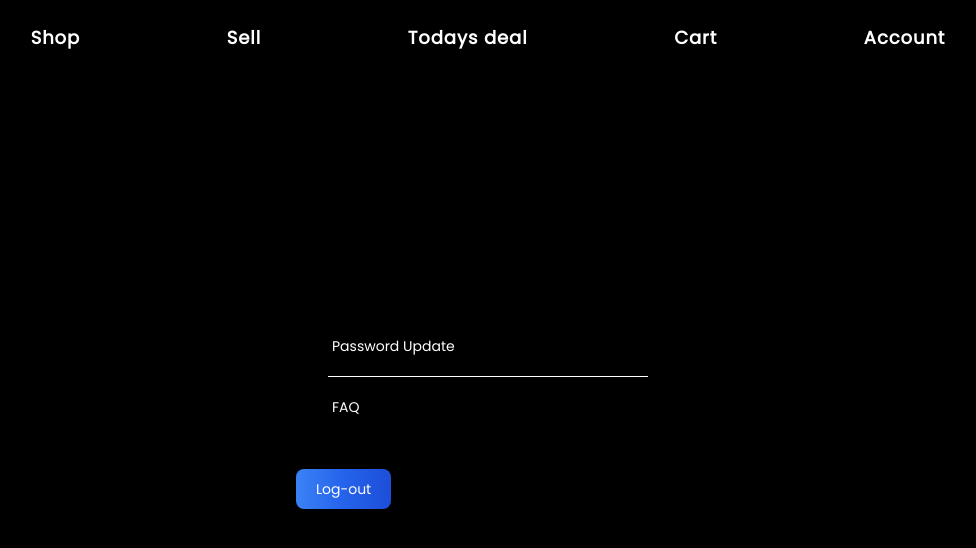
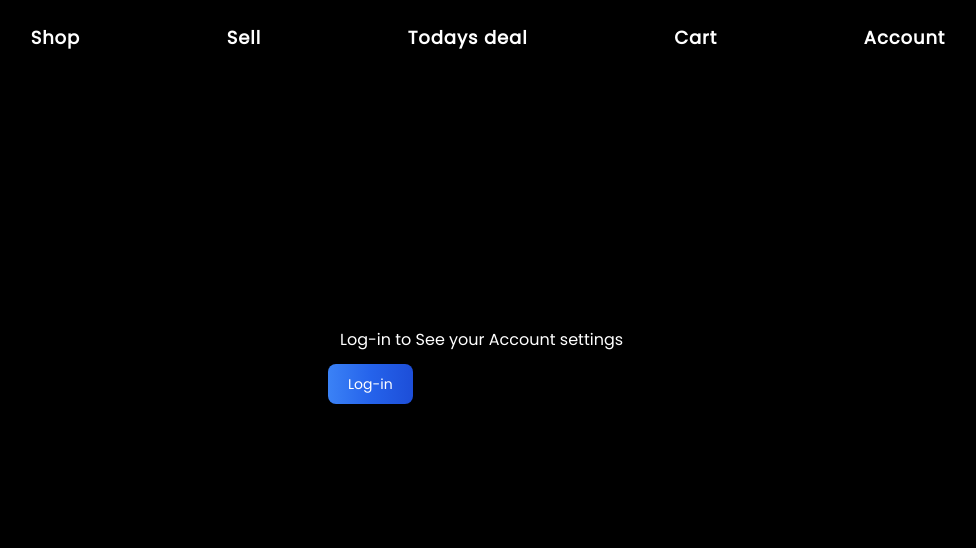
Before and after one commit to Nidhinsanju/Ecommerce, a Next.js app: page /Account in a window 1280 px wide. Shown: the top 548 px of the page, without its empty margins (152-1128 px from the left). Built offline with nearby package versions, Linux system fonts and the light colour scheme.

Commit message:
Routes are protected

```diff
--- a/package.json
+++ b/package.json
@@ -20,6 +20,7 @@
     "cookie": "^0.6.0",
     "cookies": "^0.9.1",
     "git": "^0.1.5",
+    "js-cookie": "^3.0.5",
     "json": "^11.0.0",
     "jsonwebtoken": "^9.0.2",
     "lucide-react": "^0.314.0",
@@ -37,6 +38,7 @@
     "web": "^0.0.2"
   },
   "devDependencies": {
+    "@types/js-cookie": "^3.0.6",
     "@types/jsonwebtoken": "^9.0.5",
     "@types/node": "^20",
     "@types/react": "^18",
--- a/src/app/Account/page.tsx
+++ b/src/app/Account/page.tsx
@@ -4,6 +4,7 @@ import AccoutSettings from "@/components/accoutPress";
 export default async function Account() {
   return (
     <div>
+      <ul> </ul>
       <Options />
     </div>
   );
--- a/src/app/Cart/page.tsx
+++ b/src/app/Cart/page.tsx
@@ -1,6 +1,6 @@
 import ButtonPress from "@/components/buttonPress";
 import { getCart } from "@/utils/Products";
-import { useRouter } from "next/navigation";
+import { LoginButton } from "@/components/buttonLogin";
 
 interface Cart {
   Title: String;
@@ -12,9 +12,9 @@ interface Cart {
 }
 
 export default async function Cart() {
-  const id = { customerID: 67 };
-  const data = await getCardData(id);
-  if (false) {
+  const id = 97;
+  if (id !== undefined) {
+    const data = await getCardData(id);
     return (
       <div className="text-white m-10 flex flex-wrap justify-center">
         {data?.map((products: Cart) => {
@@ -50,7 +50,14 @@ export default async function Cart() {
       </div>
     );
   } else {
-    return <div className="bg-black text-white">Log-in to See your Cart</div>;
+    return (
+      <div className="bg-black  rounded-lg shadow border-grey-200 p-8  text-white max-w-sm mx-auto mt-52">
+        <div className="flex-row flex-wrap m-3  ">
+          Log-in to See View Your Cart
+        </div>
+        <LoginButton />
+      </div>
+    );
   }
 
   async function getCardData(id: Object) {
--- a/src/app/login/page.tsx
+++ b/src/app/login/page.tsx
@@ -4,6 +4,7 @@ import { useState, useEffect } from "react";
 import axios from "axios";
 import { BACKEND_URL } from "@/contents/Url";
 import { useRouter } from "next/navigation";
+import Cookies from "js-cookie";
 
 export default function Login() {
   const router = useRouter();
@@ -85,8 +86,8 @@ export default function Login() {
       } else {
         const userData = res.data;
         const CustomerID = userData?.user?.[0]?.customerID;
-        localStorage.setItem("customerID", CustomerID);
-        localStorage.setItem("token", userData.token);
+        Cookies.set("customerID", CustomerID);
+        Cookies.set("token", userData.token);
         router.push("/shop/");
       }
     }
--- a/src/app/todays_deal/page.tsx
+++ b/src/app/todays_deal/page.tsx
@@ -14,35 +14,35 @@ interface Products {
 async function Deals() {
   const data = await getItems();
   return (
-    <div className="text-white m-10 flex flex-wrap justify-center">
-      {data?.map((data1: Products) => {
+    <div className="text-white m-7 flex flex-wrap justify-center">
+      {data?.map((product: Products) => {
         return (
           <div
-            key={data1.ProductID.toString()}
-            className="w-3/6 max-w-72 max-h-96  bg-white border border-gray-200 rounded-lg shadow dark:bg-gray-800 dark:border-gray-700 m-3"
+            key={product.ProductID.toString()}
+            className="relative  w-full md:w-3/6 max-w-72 max-h-96 sm:w-1/2  lg:w-1/4 xl:w-1/5 p-2 bg-white border border-gray-200 rounded-lg shadow dark:bg-gray-800 dark:border-gray-700 m-3"
           >
+            <div className="relative h-48 overflow-hidden">
               <img
-              className="p-4 rounded-t-lg max-h-48 mx-auto max-w-full"
-              src={data1.Imagelink}
+                className="p-1 rounded-lg max-h-48 absolute inset-0  w-full object-cover"
+                src={product.Imagelink}
                 alt="product image"
               />
-            <div className="px-4 pb-5 h-44 ">
-              <div>
-                <h3 className="mt-1 text-xl font-semibold tracking-tight text-gray-900 dark:text-white mb-3  max-h-5 min-h-5">
-                  {data1.Title}
+            </div>
+            <div className=" min-h-36 max-h-40  flex-wrap  md:h-auto  ">
+              <h3 className="mt-2 text-xl font-semibold mb-2 tracking-tight text-gray-900 dark:text-white   max-h-5 min-h-5">
+                {product.Title}
               </h3>
-                <h5 className="mt-5 text-xl max-h-9 min-h-9 font-semibold tracking-tight text-gray-900 dark:text-white">
-                  {data1.Description}
-                </h5>
+              <p className="mt-5  my-7 text-base  flex-wrap  font-semibold tracking-tight text-gray-900 dark:text-white">
+                {product.Description}
+              </p>
               <p className="text-black line-through font-serif text-x">
-                  Rs{data1.Price.toString()}/-
+                Rs{product.Price.toString()}/-
               </p>
-              </div>
-              <div className="flex items-center justify-between mt-5 max-h-10 min-h-8">
-                <main className="text-xl font-serif font-bold text-gray-900 dark:text-white">
-                  ₹{data1.DealPrice.toString()}/-
-                </main>
-                <ButtonPress ProductID={data1.ProductID} />
+              <div className="flex justify-between items-center ">
+                <span className="text-lg font-serif font-bold text-gray-900 dark:text-white max-h-10 min-h-10 mt-3">
+                  ₹{product.Price.toString()}/-
+                </span>
+                <ButtonPress ProductID={product.ProductID} />
               </div>
             </div>
           </div>
--- a/src/components/accountoptions.tsx
+++ b/src/components/accountoptions.tsx
@@ -1,38 +1,37 @@
 "use client";
 import { useRouter } from "next/navigation";
-import { useEffect, useState } from "react";
+import Cookies from "js-cookie";
+import { customerID } from "@/contents/Url";
+import { token } from "@/contents/Url";
+import { LoginButton } from "./buttonLogin";
 
 export default function Options() {
   const router = useRouter();
-  useEffect(() => {
-    const CustomerID = localStorage.getItem("CustomerID");
-    const token = localStorage.getItem("token");
-  }, []);
-
+  if (token !== undefined && customerID !== undefined) {
     return (
       <div className="max-w-sm mx-auto mt-52  ">
         <div className="rounded-lg shadow border-grey-200 p-8 ">
           <ul role="list" className="divide-y divide-white">
             <li className="py-4 ">
               <a href="/account/accountdetail">
-              <h3 className="text-sm font-medium text-white p-1 truncate hover:bg-white hover:text-black hover:rounded-lg hover:w-36 hover:p-1">
+                <p className="text-sm font-medium text-white p-1 truncate hover:bg-white hover:text-black hover:rounded-lg hover:w-36 hover:p-1">
                   Password Update
-              </h3>
+                </p>
               </a>
             </li>
             <li className="py-4  ">
               <a href="/account/questions" className="mt-3">
-              <h3 className="text-sm font-medium p-1 text-white truncate  hover:bg-white hover:text-black hover:rounded-lg hover:w-10 hover:p-1">
-                FAQ{" "}
-              </h3>
+                <p className="text-sm font-medium p-1 text-white truncate  hover:bg-white hover:text-black hover:rounded-lg hover:w-10 hover:p-1">
+                  FAQ
+                </p>
               </a>
             </li>
           </ul>
         </div>
         <button
           onClick={() => {
-          localStorage.removeItem("customerID");
-          localStorage.removeItem("token");
+            Cookies.remove("customerID");
+            Cookies.remove("token");
             router.push("/login/");
           }}
           type="button"
@@ -42,4 +41,14 @@ export default function Options() {
         </button>
       </div>
     );
+  } else {
+    return (
+      <div className="bg-black  rounded-lg shadow border-grey-200  text-white max-w-sm mx-auto mt-52 p-8">
+        <div className="flex-row flex-wrap m-3  ">
+          Log-in to See your Account settings
+        </div>
+        <LoginButton />
+      </div>
+    );
   }
+}
--- /dev/null
+++ b/src/components/buttonLogin.tsx
@@ -0,0 +1,19 @@
+"use client";
+import { useRouter } from "next/navigation";
+
+export async function LoginButton() {
+  const router = useRouter();
+  return (
+    <div>
+      <button
+        onClick={() => {
+          router.push("/login/");
+        }}
+        type="button"
+        className="text-white bg-gradient-to-r from-blue-500 via-blue-600 to-blue-700 hover:bg-gradient-to-br focus:ring-4 focus:outline-none focus:ring-blue-300 dark:focus:ring-blue-800 font-medium rounded-lg text-sm px-5 py-2.5 text-center me-2 mb-2"
+      >
+        Log-in
+      </button>
+    </div>
+  );
+}
--- a/src/contents/Url.ts
+++ b/src/contents/Url.ts
@@ -1 +1,5 @@
+import Cookies from "js-cookie";
+
 export const BACKEND_URL = "http://localhost:3000";
+export const customerID = Cookies.get("customerID");
+export const token = Cookies.get("token");
```
Also changed, not shown: 1 other file (tests, documents, lock files or other folders). Lines whose indentation alone changed are shown as unchanged.
